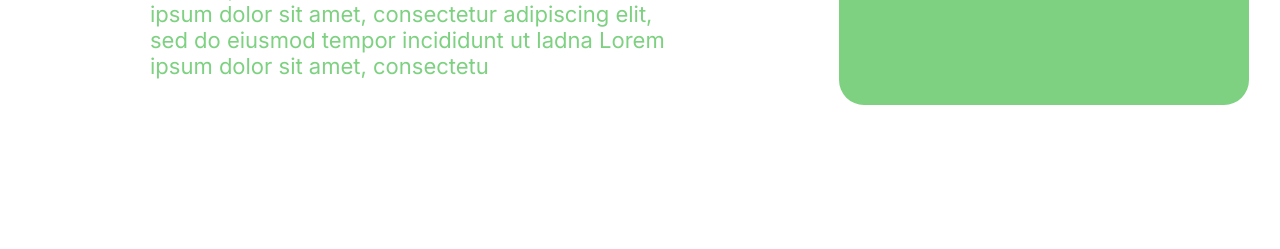
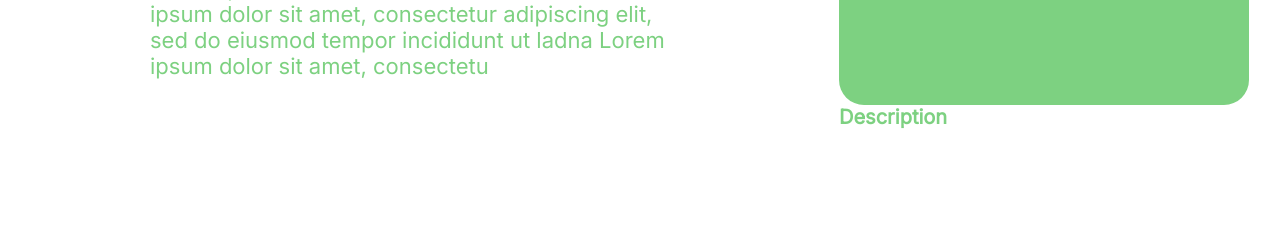
Before and after one commit to Mthieu44/fruits, a PHP site: page /produit01.html in a window 1280 px wide. Shown: the part 775-1024 px from the top of the page. Before the commit the page ends 880 px from the top, so only its background shows below. Run offline with PHP 8.4, Linux system fonts and the light colour scheme.

Commit message:
fiche produit01.html 0.5

```diff
--- a/site/produit.css
+++ b/site/produit.css
@@ -52,3 +52,23 @@ margin-left: 50px;
     margin-bottom: 20px;
     text-align: center;
 }
+
+.titre-green{
+    font-size: 20px;
+    font-weight: 700;
+    color: #7DD181;
+    font-family: 'Inter';
+    margin-bottom: 20px;
+    text-align: center;
+}
+
+.menu-description{
+    font-size: 15px;
+    font-weight: 300;
+    color: #FFFFFF;
+    font-family: 'Inter';
+    margin-bottom: 20px;
+
+    grid-column: 3/4;
+    grid-row: 5;
+}
--- a/site/produit01.html
+++ b/site/produit01.html
@@ -57,6 +57,11 @@
     <div class="left-text">
         <p>Lorem ipsum dolor sit amet, consectetur adipiscing elit, sed do eiusmod tempor incididunt ut ladna Lorem ipsum dolor sit amet, consectetu Lorem ipsum dolor sit amet, consectetur adipiscing elit, sed do eiusmod tempor incididunt ut ladna Lorem ipsum dolor sit amet, consectetu</p>
     </div>
+    <div class="menu-description">
+        <label class="titre-green">Description</label>
+
+
+    </div>
 
 
 
```
